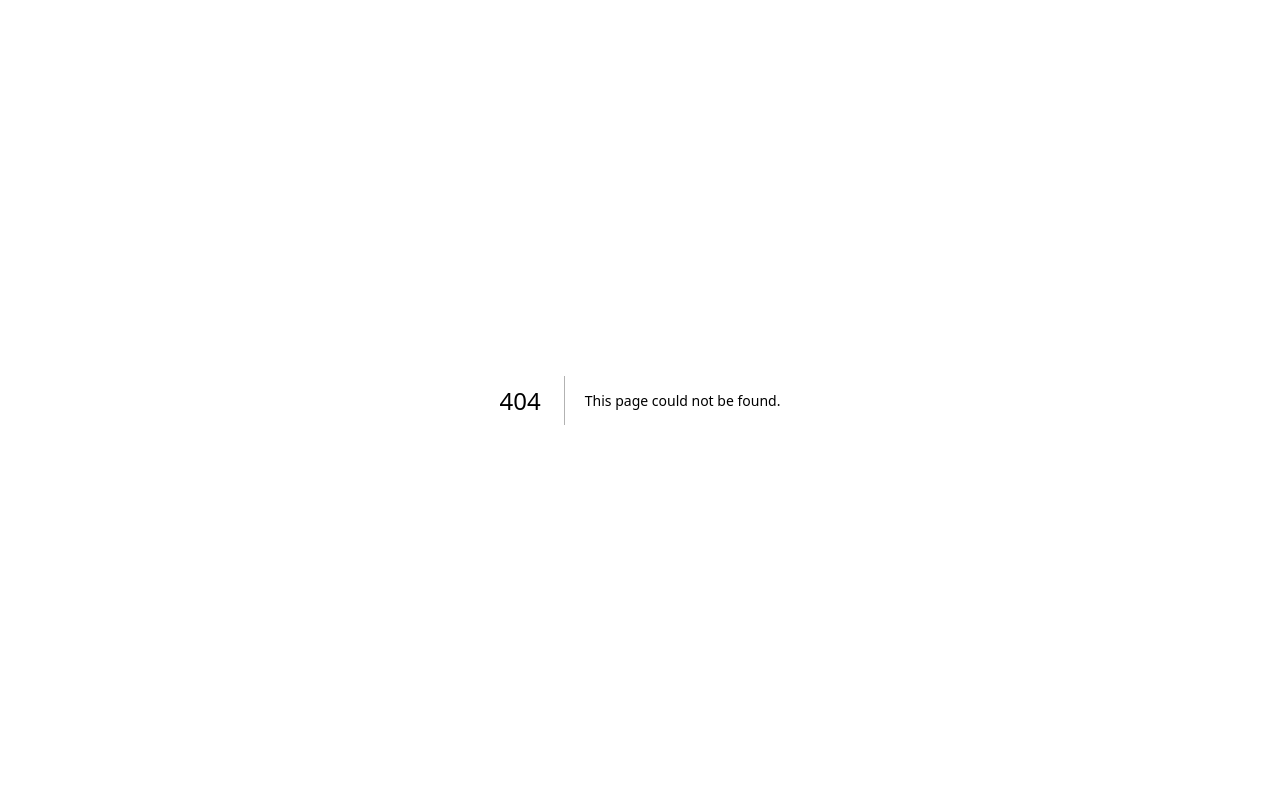
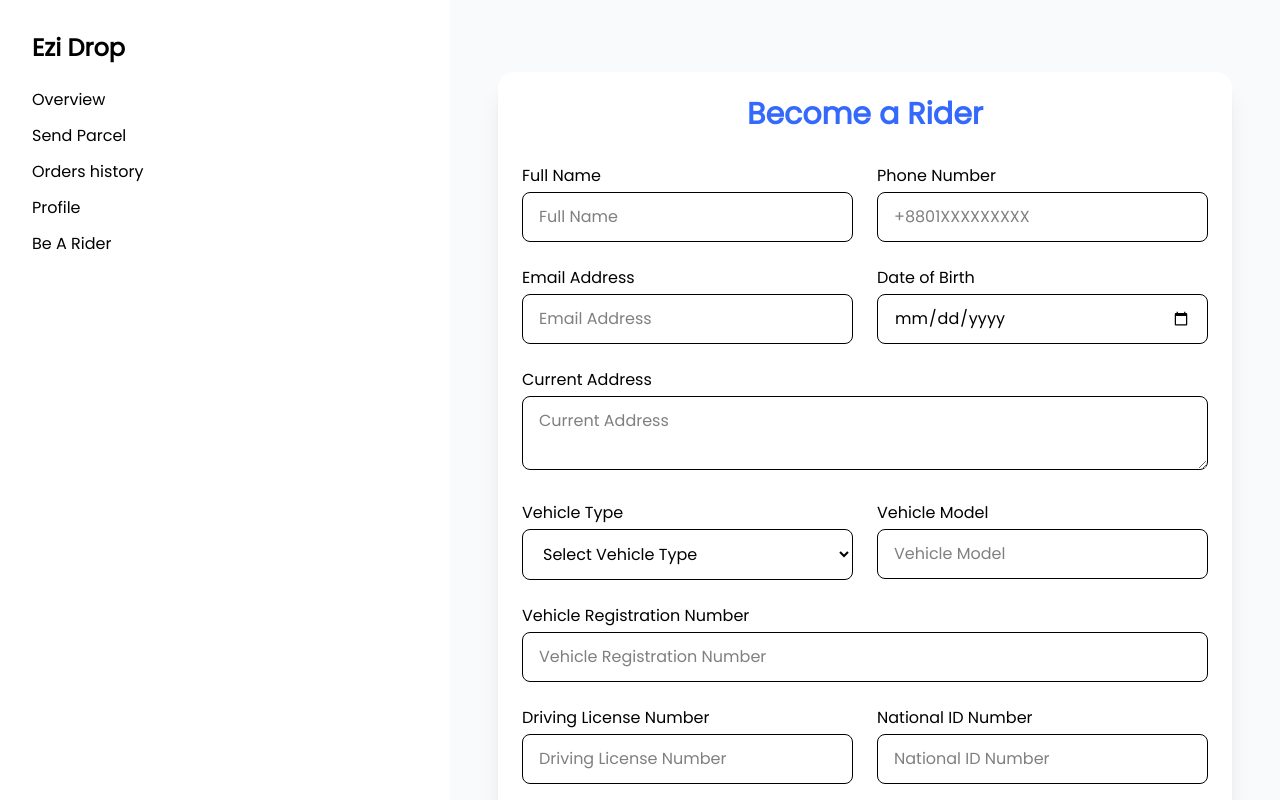
Before and after one commit to mahbub-alam-dave/ezi-drop, a Next.js app: page /dashboard/be-a-rider in a window 1280 px wide. Before the commit this address had no page. Shown: the top 800 px of the page. Built offline with nearby package versions, Linux system fonts and the light colour scheme; a web font is replaced by a local one.

Commit message:
Be a rider page frontend complete and updated Send percel page which you wanted

```diff
--- /dev/null
+++ b/src/app/(dashboard)/dashboard/(user)/be-a-rider/page.jsx
@@ -0,0 +1,198 @@
+// Implement By Abu Bokor(fontend) and Yasin(Backend).
+"use client";
+
+import React from "react";
+import { useForm } from "react-hook-form";
+import Swal from "sweetalert2";
+
+const BeARider = () => {
+  const { register, handleSubmit, reset } = useForm();
+
+  const onSubmit = async (data) => {
+    try {
+      // Md. Yasin Brother> you also check this code and add other nessasery code and file.
+      // If you want to change role used userId here also call contaxt and get id.
+      const res = await fetch(`/api/users/${data.email}`, {
+        method: "PUT", // change one data or create one if don't match anyone. like role. Other wise you also can use "PATCH".
+        headers: { "Content-Type": "application/json" },
+        body: JSON.stringify({ role: "rider" }),
+      });
+
+      if (res.ok) {
+        Swal.fire({
+          title: "application Send",
+          text: "Thanks for applying to be a Rider. We’ll contact you soon.",
+          icon: "success",
+          confirmButtonColor: "var(--color-primary)",
+          background: "var(--color-bg)",
+          color: "var(--color-text)",
+        });
+        reset();
+      } else {
+        const errData = await res.json();
+        Swal.fire("Error", errData.message || "Something went wrong", "error");
+      }
+    } catch (err) {
+      console.error(err);
+      Swal.fire("Error", "Network error", "error");
+    }
+  };
+
+  return (
+    <section
+      className="min-h-screen flex justify-center items-center px-4 py-10
+
+         text-[var(--color-text)] dark:text-[var(--color-text-dark)]"
+    >
+      <div
+        className="w-full max-w-3xl rounded-2xl shadow-xl p-6
+          bg-[var(--color-bg)] dark:bg-[var(--color-bg-dark)]
+          transition-colors duration-300"
+      >
+        <h1
+          className="text-center text-2xl md:text-3xl font-bold mb-8
+         text-[var(--color-primary)] dark:text-[var(--color-primary-dark)]"
+        >
+          Become a Rider
+        </h1>
+
+        <form onSubmit={handleSubmit(onSubmit)} className="space-y-6">
+          {/* Personal Info */}
+          <div className="grid grid-cols-1 md:grid-cols-2 gap-6">
+            <InputField
+              label="Full Name"
+              register={register("fullName", { required: true })}
+            />
+            <InputField
+              label="Phone Number"
+              type="tel"
+              placeholder="+8801XXXXXXXXX"
+              register={register("phone", { required: true })}
+            />
+          </div>
+
+          <div className="grid grid-cols-1 md:grid-cols-2 gap-6">
+            <InputField
+              label="Email Address"
+              type="email"
+              register={register("email", { required: true })}
+            />
+            <InputField
+              label="Date of Birth"
+              type="date"
+              register={register("dob", { required: true })}
+            />
+          </div>
+
+          {/* Address */}
+          <TextAreaField
+            label="Current Address"
+            register={register("address", { required: true })}
+          />
+
+          {/* Vehicle Info */}
+          <div className="grid grid-cols-1 md:grid-cols-2 gap-6">
+            <SelectField
+              label="Vehicle Type"
+              register={register("vehicleType", { required: true })}
+              options={["Motorbike", "Bicycle", "Car", "Other"]}
+            />
+            <InputField
+              label="Vehicle Model"
+              register={register("vehicleModel", { required: true })}
+            />
+          </div>
+          <InputField
+            label="Vehicle Registration Number"
+            register={register("vehicleReg", { required: true })}
+          />
+
+          {/* License */}
+          <div className="grid grid-cols-1 md:grid-cols-2 gap-6">
+            <InputField
+              label="Driving License Number"
+              register={register("licenseNo", { required: true })}
+            />
+            <InputField
+              label="National ID Number"
+              register={register("nid", { required: true })}
+            />
+          </div>
+
+          <TextAreaField
+            label="Additional Notes (optional)"
+            register={register("notes")}
+          />
+
+          <button
+            type="submit"
+            className="w-full mt-4 rounded-lg border border-[var(--border-color)]
+           dark:border-[var(--border-color-two)]
+           bg-[var(--color-primary)] hover:bg-[var(--color-primary-dark)]
+           text-white font-medium py-3 transition-colors"
+          >
+            Submit Application
+          </button>
+        </form>
+      </div>
+    </section>
+  );
+};
+
+/* ----- Reusable Fields ----- */
+const InputField = ({ label, register, type = "text", placeholder = "" }) => (
+  <div>
+    <label className="block mb-1 font-medium">{label}</label>
+    <input
+      {...register}
+      type={type}
+      placeholder={placeholder || label}
+      className="w-full rounded-lg border border-[var(--border-color)]
+         dark:border-[var(--border-color-two)]
+         bg-[var(--color-bg)] dark:bg-[var(--color-bg-dark)]
+         px-4 py-3 focus:outline-none
+         focus:ring-2 focus:ring-[var(--color-primary)]
+         dark:focus:ring-[var(--color-primary-dark)]"
+    />
+  </div>
+);
+
+const TextAreaField = ({ label, register }) => (
+  <div>
+    <label className="block mb-1 font-medium">{label}</label>
+    <textarea
+      {...register}
+      placeholder={label}
+      className="w-full rounded-lg border border-[var(--border-color)]
+         dark:border-[var(--border-color-two)]
+         bg-[var(--color-bg)] dark:bg-[var(--color-bg-dark)]
+         px-4 py-3 focus:outline-none
+         focus:ring-2 focus:ring-[var(--color-primary)]
+         dark:focus:ring-[var(--color-primary-dark)]"
+    />
+  </div>
+);
+
+const SelectField = ({ label, register, options }) => (
+  <div>
+    <label className="block mb-1 font-medium">{label}</label>
+    <select
+      {...register}
+      className="w-full rounded-lg border border-[var(--border-color)]
+         dark:border-[var(--border-color-two)]
+         bg-[var(--color-bg)] dark:bg-[var(--color-bg-dark)]
+         px-4 py-3 focus:outline-none
+         focus:ring-2 focus:ring-[var(--color-primary)]
+         dark:focus:ring-[var(--color-primary-dark)]"
+    >
+      <option value="">Select {label}</option>
+      {options.map((opt) => (
+        <option key={opt} value={opt}>
+          {opt}
+        </option>
+      ))}
+    </select>
+  </div>
+);
+
+export default BeARider;
--- a/src/app/(dashboard)/layout.js
+++ b/src/app/(dashboard)/layout.js
@@ -3,9 +3,9 @@ import Link from "next/link";
 
 export default function DashboardLayout({ children }) {
   const status = "authenticated";
-//   const role = "user";
+  const role = "user";
   // const role = "rider";
-  const role = "admin";
+  // const role = "admin";
 
   const dashboardLinks = {
     adminLinks: (
@@ -44,7 +44,10 @@ export default function DashboardLayout({ children }) {
           <Link href="/dashboard/send-parcel">Orders history</Link>
         </li>
         <li>
-          <Link href="/dashboard/dashboard/profile">Profile</Link>
+          <Link href="/dashboard/profile">Profile</Link>
+        </li>
+        <li>
+          <Link href="/dashboard/be-a-rider">Be A Rider</Link>
         </li>
       </>
     ),
@@ -65,9 +68,13 @@ export default function DashboardLayout({ children }) {
                 {dashboardLinks.adminLinks}
               </ul>
             ) : status === "authenticated" && role === "rider" ? (
-              <ul className="space-y-3 flex flex-col mt-6">{dashboardLinks.riderLinks}</ul>
+              <ul className="space-y-3 flex flex-col mt-6">
+                {dashboardLinks.riderLinks}
+              </ul>
             ) : (
-              <ul className="space-y-3 flex flex-col mt-6">{dashboardLinks.userLinks}</ul>
+              <ul className="space-y-3 flex flex-col mt-6">
+                {dashboardLinks.userLinks}
+              </ul>
             )}
           </aside>
 
--- a/src/app/(site)/(allPages)/send-parcel/page.jsx
+++ b/src/app/(site)/(allPages)/send-parcel/page.jsx
@@ -81,7 +81,7 @@ const SendParcel = () => {
   return (
     <div
       className="min-h-screen my-16 flex justify-center items-center p-4
-       bg-[var(--color-bg)] dark:bg-[var(--color-bg-dark)]
+
        text-[var(--color-text)] dark:text-[var(--color-text-dark)]"
     >
       <div
```
